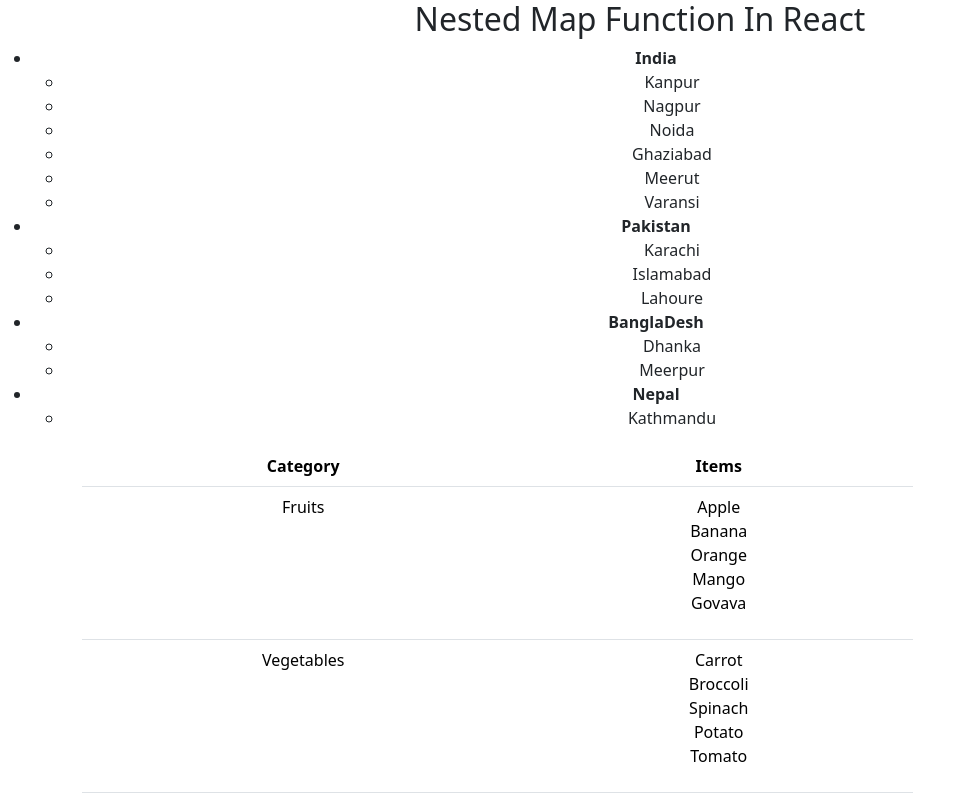
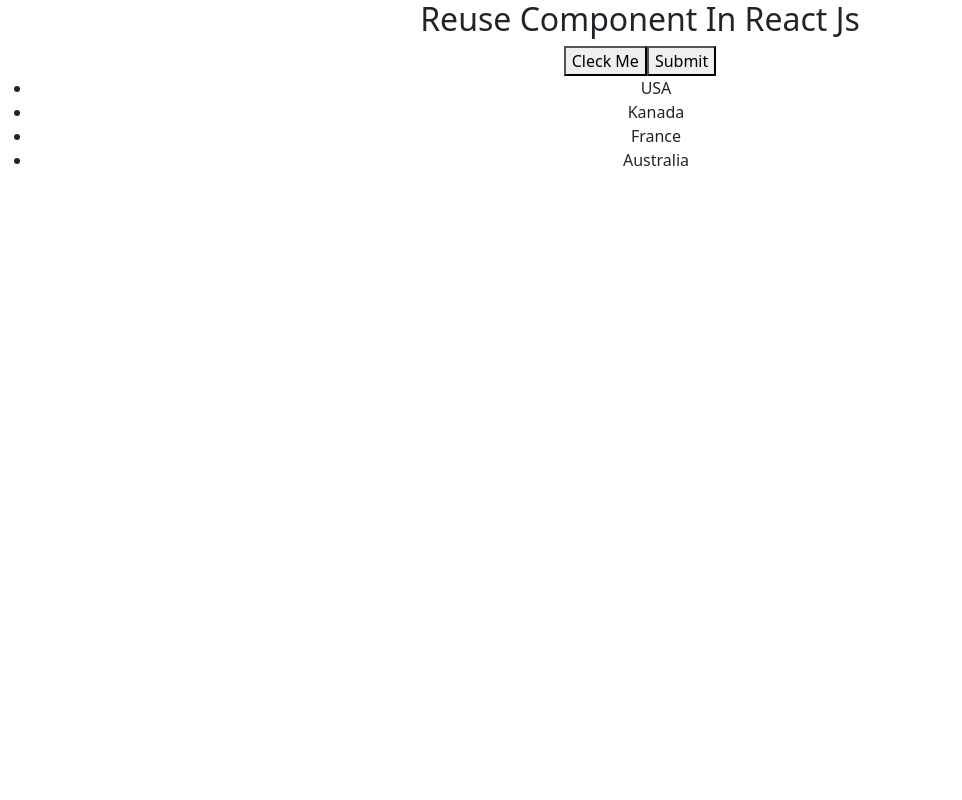
Before and after one commit to sanjay128yadav/react_js, a React (Create React App) app: page / in a window 1280 px wide. Shown: the top 800 px of the page, without its empty margins (0-962 px from the left). Built offline with nearby package versions, Linux system fonts and the light colour scheme.

Commit message:
RJ #04082024

```diff
--- a/src/App.js
+++ b/src/App.js
@@ -1,91 +1,31 @@
 import React from 'react'
 import './App.css'
-
-import {Table, Container, Row , Col} from "react-bootstrap";
+import ReusableButton from './ReusableButton'
+import ReusableList from './ReusableList';
 
 export default function App() {
 
   // Example 1
-
-  const countriesWithCities = [
-    {
-      country: "India",
-      cities: ["Kanpur","Nagpur","Noida","Ghaziabad","Meerut","Varansi"]
-    },
-    {
-      country: "Pakistan",
-      cities: ["Karachi","Islamabad","Lahoure"]
-    },
-    {
-      country: "BanglaDesh",
-      cities: ["Dhanka","Meerpur"]
-    },
-    {
-      country: "Nepal",
-      cities: ["Kathmandu"]
-    },
-  ];
+  const handleButtonClick = ()=> {
+    console.log("Button Clicked!");
+  };
 
   // Example 2
-
-  const nestedData = [
-    {category: "Fruits", items: ["Apple", "Banana", "Orange", "Mango","Govava"]},
-    {category: "Vegetables", items: ["Carrot", "Broccoli", "Spinach", "Potato","Tomato"]},
-    {category: "Drinks", items: ["Water", "Juce", "Tea", "Cofee","Coldrinks"]}
-  ];
+  const countries = ["USA", "Kanada","France","Australia"];
 
   return (
     <>
       <div className='App'>
-        <h2>Nested Map Function In React</h2>
-        {/* Example 1 */}
+          <h2> Reuse Component In React Js</h2>
 
-        <ul>
-          {countriesWithCities.map((countryObject, index)=>(
-            <li key={index}>
-              <b>{countryObject.country}</b>
-              <ul>
-                {countryObject.cities.map((city, cityIndex)=>(
-                  <li key={cityIndex}>
-                    {city}
-                  </li>
-                ))}
-              </ul>
-            </li>
-          ))}
-        </ul>
+          {/* Example 1 */}
 
-        {/* Example 2 */}
+          <ReusableButton text="Cleck Me" onClick={handleButtonClick} />
+          <ReusableButton text="Submit" onClick={handleButtonClick} />
 
-        <Container>
-            <Row>
-                <Col md={9}>
-                    <Table className='table'>
-                        <thead>
-                          <tr>
-                              <th>Category</th>
-                              <th>Items</th>
-                          </tr>
-                        </thead>
-                        <tbody>
-                            {nestedData.map((data, index)=>(
-                              <tr key={index}>
-                                <td>{data.category}</td>
-                                <td>
-                                  <ul className='list-unstyled'>
-                                    {data.items.map((item, itemIndex)=>(
-                                      <li key={itemIndex}>{item}</li>
-                                    ))}
-                                  </ul>
-                                </td>
-                              </tr>
-                            ))}
-                        </tbody>
-                    </Table>
-                </Col>
-            </Row>
-        </Container>
+          {/* Example 2 */}
 
+          <ReusableList items = {countries} />
       </div>
     </>
   )
--- /dev/null
+++ b/src/ReusableButton.js
@@ -0,0 +1,5 @@
+import React from 'react'
+
+export default function ReusableButton({text, onClick}) {
+  return <button onClick={onClick}>{text}</button>
+}
--- /dev/null
+++ b/src/ReusableList.js
@@ -0,0 +1,11 @@
+import React from 'react'
+
+export default function ReusableList({items}) {
+  return (
+    <ul>
+        {items.map((item, itemIndex)=>(
+            <li key={itemIndex}>{item}</li>
+        ))}
+    </ul>
+  )
+}
```
